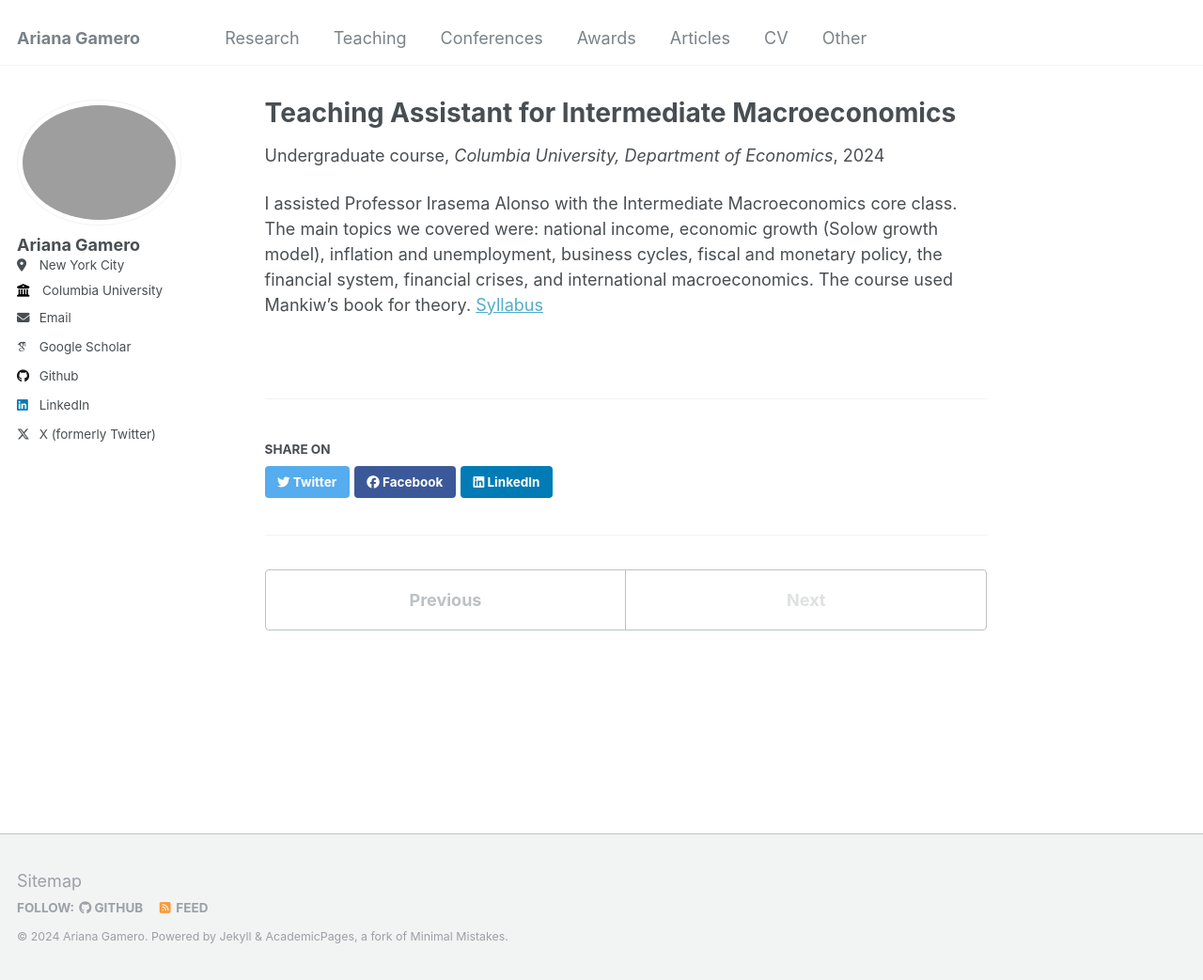
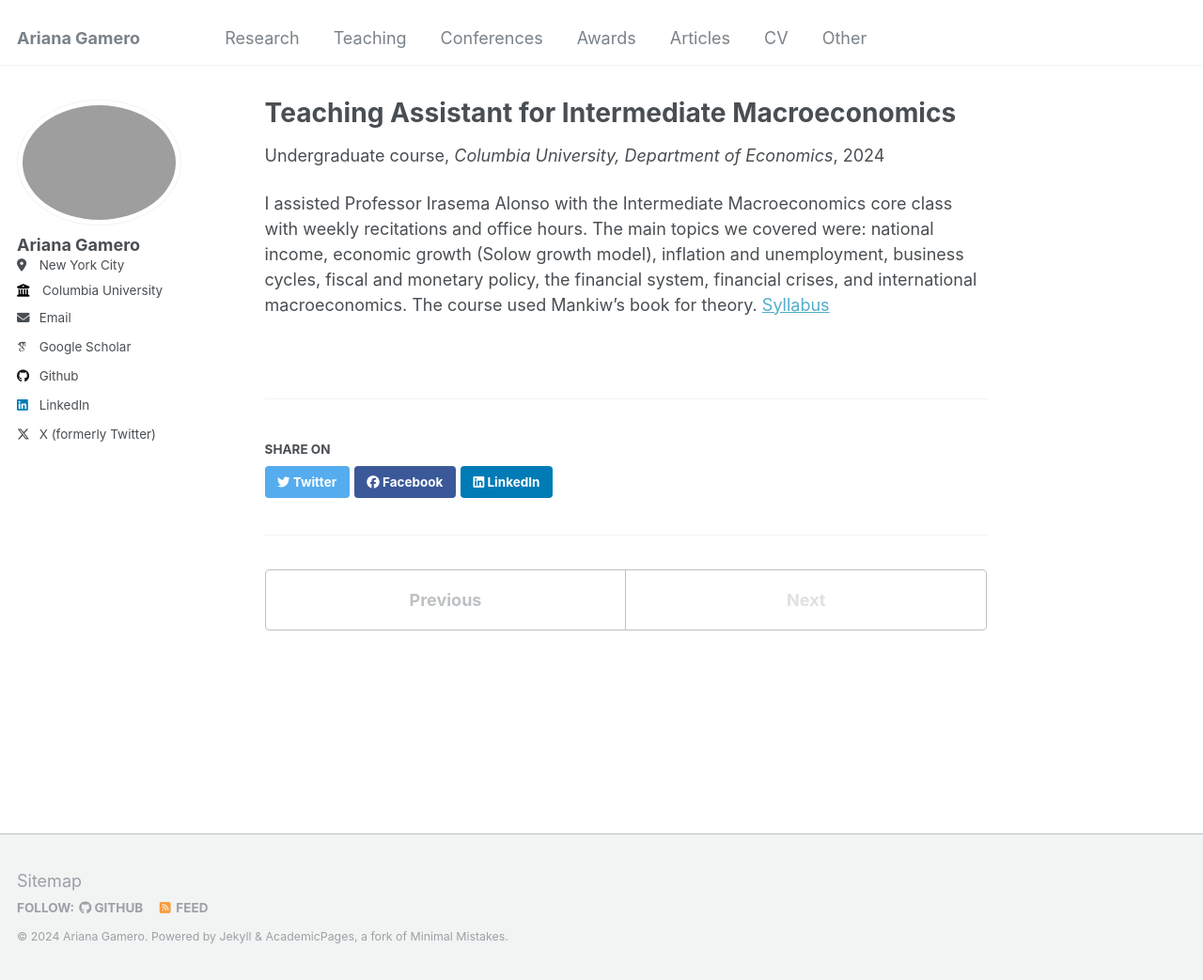
Before and after one commit to arianagamero11/arianagamero11.github.io, a Jekyll site: the page built from _teaching/2024-spring-ta.md, in a window 1280 px wide and 1043 px high. Shown: the whole window at 94% size. Built offline with Jekyll 4.4.1, drawn with Linux system fonts in a browser that asks for light colours; some web fonts are replaced.

Commit message:
Update 2024-spring-ta.md

```diff
--- a/_teaching/2024-spring-ta.md
+++ b/_teaching/2024-spring-ta.md
@@ -7,4 +7,4 @@
 date: 2024-01-18
 ---
 
-I assisted Professor Irasema Alonso with the Intermediate Macroeconomics core class. The main topics we covered were: national income, economic growth (Solow growth model), inflation and unemployment, business cycles, fiscal and monetary policy, the financial system, financial crises, and international macroeconomics. The course used Mankiw's book for theory. [Syllabus](syllabus2024.pdf)
+I assisted Professor Irasema Alonso with the Intermediate Macroeconomics core class with weekly recitations and office hours. The main topics we covered were: national income, economic growth (Solow growth model), inflation and unemployment, business cycles, fiscal and monetary policy, the financial system, financial crises, and international macroeconomics. The course used Mankiw's book for theory. [Syllabus](syllabus2024.pdf)
```
